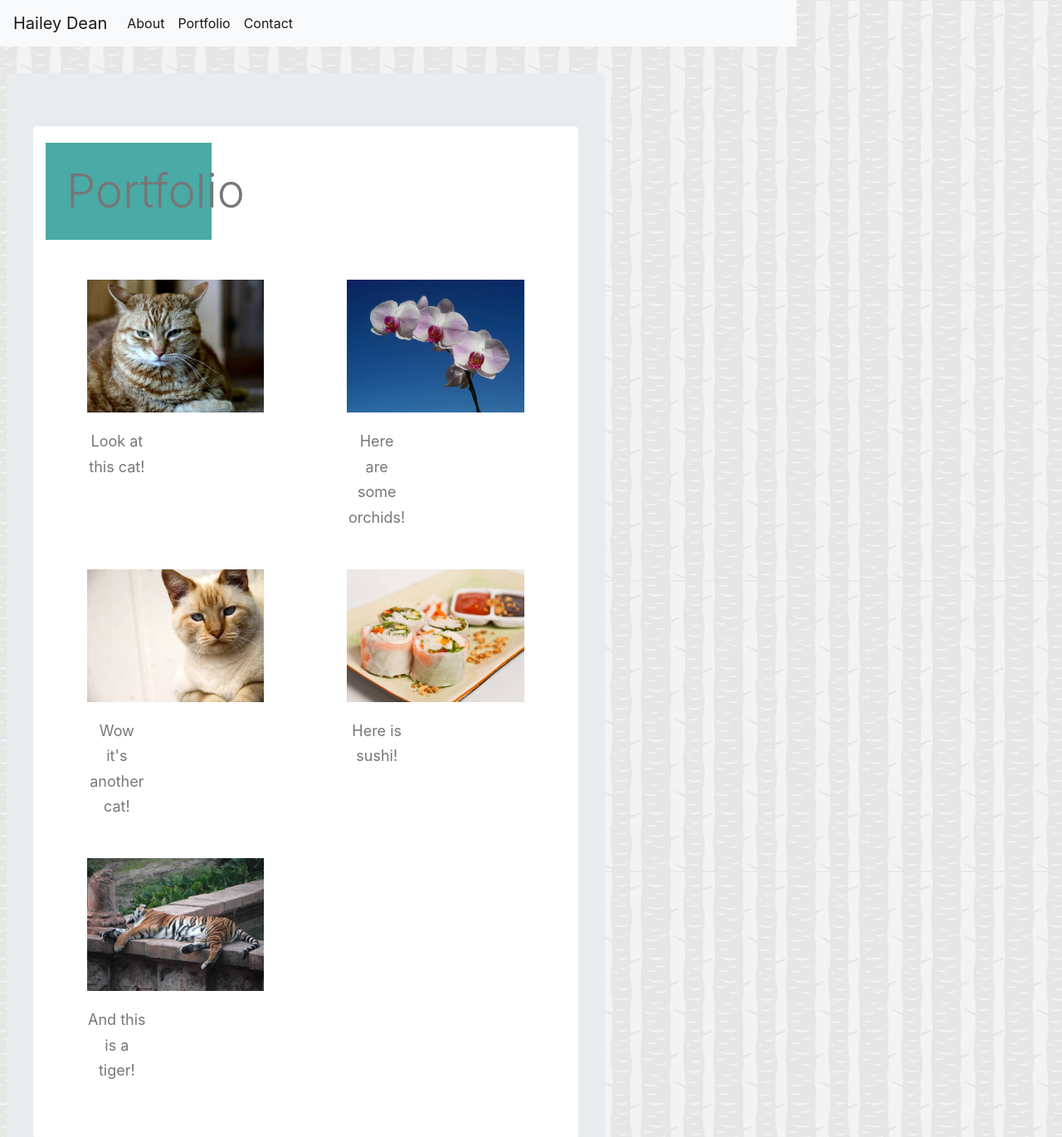
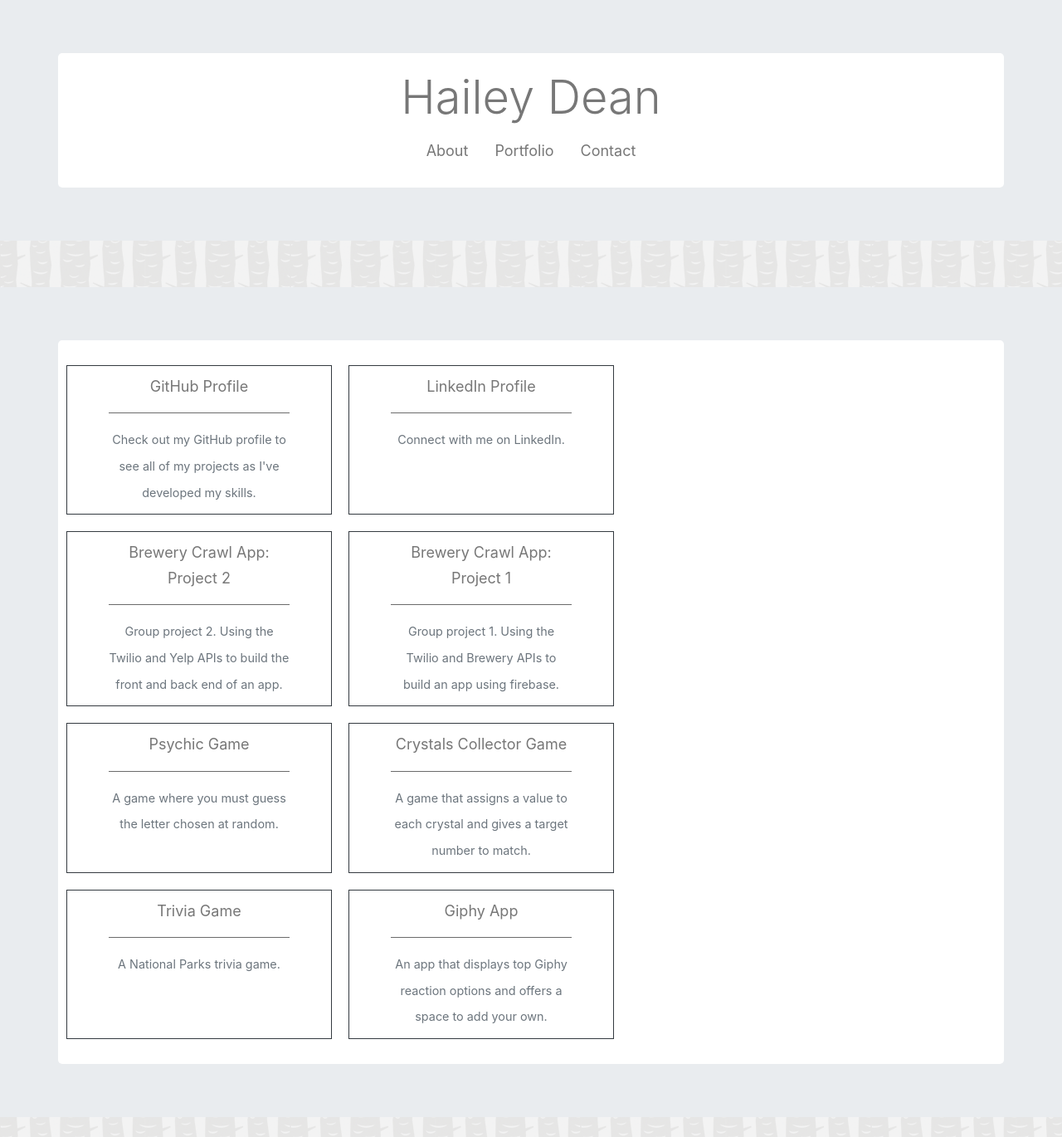
Before and after one commit to hailsrenee/Bootstrap-Portfolio, a plain HTML site: page portfolio.html in a window 1280 px wide. Shown: the top 1370 px of the page at 83% size. Drawn offline with nearby package versions, Linux system fonts and the light colour scheme; files whose address does not match are found by name.

Commit message:
updated portfolio and css

```diff
--- a/assets/css/style.css
+++ b/assets/css/style.css
@@ -1,15 +1,15 @@
 h1 {
-    background-color: #4aaaa5;
+    /* background-color: #4aaaa5;
     margin-right: 10px;
     margin-left: 10px;
-    color: white;
-    font-family: Georgia, 'Times New Roman', Times, serif;
-    width: 200px;
+    color: white; */
+    font-family: serif;
+    /* width: 200px; */
     text-align: center;
-    font-size: 28px;
+    /* font-size: 28px;
     padding: 25px;
     display: inline-block;
-    margin: 0;
+    margin: 0; */
 }
 
 .links {
@@ -37,14 +37,26 @@
 }
 
 h2 {
-    color: #4aaaa5;
-    font-family: Georgia, 'Times New Roman', Times, serif;
+    /* color: #4aaaa5;
+    font-family: Georgia, 'Times New Roman', Times, serif; */
 
 }
 
+h6 {
+    text-align: center;
+}
+
 img {
-    float: left;
+    /* float: left; */
     padding: 20px;
+    align: center;
+    border:10px solid black;
+}
+
+.center {
+    display: block;
+    margin-left: auto;
+    margin-right: auto;
 }
 
 .bio {
@@ -55,8 +67,8 @@
 
 
 body {
-    width: 960px;
-    margin: 0 auto 20px;
+    /* width: 960px;
+    margin: 0 auto 20px; */
 }
 
 .container {
@@ -66,6 +78,9 @@
     padding: 20px;
     font-size: 18px;
     color: #777777;
+    /* border-style: solid;
+    border-color: black;
+    border: 2px; */
 }
 
 
@@ -156,3 +171,12 @@
     position: relative;
     min-height: 100%;
 }
+
+.col {
+    text-align: center;
+}
+
+.border {
+    margin: 10px;
+    width: 25vw;
+}
--- a/portfolio.html
+++ b/portfolio.html
@@ -1,102 +1,143 @@
 <!DOCTYPE html>
 <html>
+
 <head>
     <meta charset="UTF-8">
     <link rel="stylesheet" type="text/css" href="assets/css/style.css">
     <title>About Me</title>
+
 <body background="assets/images/tree_bark.png"></body>
 <link rel="stylesheet" href="https://maxcdn.bootstrapcdn.com/bootstrap/4.0.0/css/bootstrap.min.css">
 <meta name="viewport" content="width=device-width, initial-scale=1.0">
 </head>
 
 <body>
-            <nav class="navbar navbar-expand-lg navbar-light bg-light">
-                    <a class="navbar-brand" href="#">Hailey Dean</a>
-                    <button class="navbar-toggler" type="button" data-toggle="collapse" data-target="#navbarSupportedContent" aria-controls="navbarSupportedContent" aria-expanded="false" aria-label="Toggle navigation">
-                      <span class="navbar-toggler-icon"></span>
-                    </button>
-
-                    <div class="collapse navbar-collapse" id="navbarSupportedContent">
-                      <ul class="navbar-nav mr-auto">
-                        <li class="nav-item active">
+    <div class="jumbotron jumbotron-fluid">
+        <div class="container">
+            <h1 class="display-4">Hailey Dean</h1>
+            <ul class="nav justify-content-center">
+                <li class="nav-item">
                     <a class="nav-link" href="/Users/haileydean/git/Bootstrap-Portfolio/index.html">About</a>
                 </li>
-                        <li class="nav-item active">
+                <li class="nav-item">
                     <a class="nav-link" href="#">Portfolio</a>
                 </li>
-                        <li class="nav-item active">
-                            <a class="nav-link" href="/Users/haileydean/git/Bootstrap-Portfolio/contact.html">Contact <span class="sr-only">(current)</span></a>
+                <li class="nav-item">
+                    <a class="nav-link" href="/Users/haileydean/git/Bootstrap-Portfolio/contact.html">Contact</a>
                 </li>
-
             </ul>
         </div>
-                  </nav>
-
-
-        <br/>
-    <div class="d-flex p-2">
-        <div class="jumbotron">
-            <div class="container">
-                <h1 class="display-4">Portfolio</h1>
+    </div>
+    <br />
+    <div class="jumbotron jumbotron-fluid">
             <div class="container">
                     <div class="row">
+                            <span class="border border-dark">
                             <div class="col">
-                                <div class="col-sm-6 col-md-12 col-lg-6">
-                                    <img src="/Users/haileydean/git/Basic-Portfolio/assets/images/grumpycat.jpg"
-                                    alt="Grumpy Cat"
-                                    height="200px">
+                                <div class="col-sm">
                                     <div class="pcontainer">
-                                    <p>Look at this cat!</p>
+                                        <a href="https://github.com/hailsrenee">
+                                            <div class="clip-text clip-text_thirteen clip-text--cover">GitHub Profile</div>
+                                        </a>
+                                        <hr/>
+                                        <small class="text-muted">Check out my GitHub profile to see all of my projects as I've developed my skills.</small>
                                     </div>
                                 </div>
                             </div>
+                            </span>
+                            <span class="border border-dark">
                             <div class="col">
-                                <div class="col-sm-6 col-md-12 col-lg-6">
-                                    <img src="/Users/haileydean/git/Basic-Portfolio/assets/images/orchid.jpg"
-                                    alt="Orchids"
-                                    height="200px">
+                                <div class="col-sm">
                                     <div class="pcontainer">
-                                    <p>Here are some orchids!</p>
+                                        <a href="https://www.linkedin.com/in/hailey-dean-997379171/">
+                                            <div class="clip-text clip-text_thirteen clip-text--cover">LinkedIn Profile</div></a><hr/>
+                                            <small class="text-muted">Connect with me on LinkedIn.</small>
                                         </div>
                                 </div>
                             </div>
                         </div>
+                        </span>
                     <div class="row">
+                        <span class="border border-dark">
                         <div class="col">
-                                    <div class="col-sm-6 col-md-12 col-lg-6">
-                                        <img src="/Users/haileydean/git/Basic-Portfolio/assets/images/prettykitty.jpg"
-                                        alt="Happy Cat"
-                                        height="200px">
+                            <div class="col-sm">
                                 <div class="pcontainer">
-                                        <p>Wow it's another cat!</p>
+                                    <a href="https://nameless-wave-88112.herokuapp.com/">
+                                        <div class="clip-text clip-text_thirteen clip-text--cover">Brewery Crawl App: Project 2</div>
+                                    </a>
+                                    <hr/>
+                                    <small class="text-muted">Group project 2. Using the Twilio and Yelp APIs to build the front and back end of an app.</small>
                                 </div>
                             </div>
                         </div>
+                        </span>
+                        <span class="border border-dark">
                         <div class="col">
-                                    <div class="col-sm-6 col-md-12 col-lg-6">
-                                        <img src="/Users/haileydean/git/Basic-Portfolio/assets/images/sushi.jpg"
-                                        alt="Sushi"
-                                        height="200px">
+                            <div class="col-sm">
                                 <div class="pcontainer">
-                                        <p>Here is sushi!</p>
+                                    <a href="https://hailsrenee.github.io/Project1/">
+                                        <div class="clip-text clip-text_thirteen clip-text--cover">Brewery Crawl App: Project 1</div></a><hr/>
+                                        <small class="text-muted">Group project 1. Using the Twilio and Brewery APIs to build an app using firebase.</small>
                                     </div>
                             </div>
                         </div>
                     </div>
+                    </span>
                     <div class="row">
+                        <span class="border border-dark">
                         <div class="col">
-                                <div class="col-sm-6 col-md-12 col-lg-6">
-                                             <img src="/Users/haileydean/git/Basic-Portfolio/assets/images/tiger.jpg"
-                                            alt="Tiger"
-                                            height="200px">
+                            <div class="col-sm">
                                 <div class="pcontainer">
-                                            <p>And this is a tiger!</p>
+                                    <a href="https://hailsrenee.github.io/Psychic-Game/">
+                                        <div class="clip-text clip-text_thirteen clip-text--cover">Psychic Game</div>
+                                    </a>
+                                    <hr/>
+                                    <small class="text-muted">A game where you must guess the letter chosen at random.</small>
                                 </div>
                             </div>
                         </div>
+                        </span>
+                        <span class="border border-dark">
                         <div class="col">
+                            <div class="col-sm">
+                                <div class="pcontainer">
+                                    <a href="https://hailsrenee.github.io/unit-4-game/">
+                                        <div class="clip-text clip-text_thirteen clip-text--cover">Crystals Collector Game</div>
+                                    </a>
+                                    <hr/>
+                                    <small class="text-muted">A game that assigns a value to each crystal and gives a target number to match.</small>
                                 </div>
                             </div>
+                        </div>
+                    </div>
+                    </span>
+                    <div class="row">
+                        <span class="border border-dark">
+                        <div class="col">
+                            <div class="col-sm">
+                                <div class="pcontainer">
+                                    <a href="https://hailsrenee.github.io/TriviaGame/">
+                                        <div class="clip-text clip-text_thirteen clip-text--cover">Trivia Game</div>
+                                    </a>
+                                    <hr/>
+                                    <small class="text-muted">A National Parks trivia game.</small>
+                                </div>
+                            </div>
+                        </div>
+                        </span>
+                        <span class="border border-dark">
+                        <div class="col">
+                            <div class="col-sm">
+                                <div class="pcontainer">
+                                    <a href="https://hailsrenee.github.io/GiphyApp/">
+                                        <div class="clip-text clip-text_thirteen clip-text--cover">Giphy App</div>
+                                    </a>
+                                    <hr/>
+                                    <small class="text-muted">An app that displays top Giphy reaction options and offers a space to add your own.</small>
+                                </div>
+                            </div>
+                        </div>
+                    </span>
                     </div>
                 </div>
             </div>
```
Also changed, not shown: contact.html (+16 -14 lines), index.html (+17 -23 lines), assets/images/grumpycat.jpg (deleted), assets/images/orchid.jpg (deleted), assets/images/prettykitty.jpg (deleted), assets/images/sushi.jpg (deleted), assets/images/tiger.jpg (deleted), 1 other file. Lines whose indentation alone changed are shown as unchanged.
